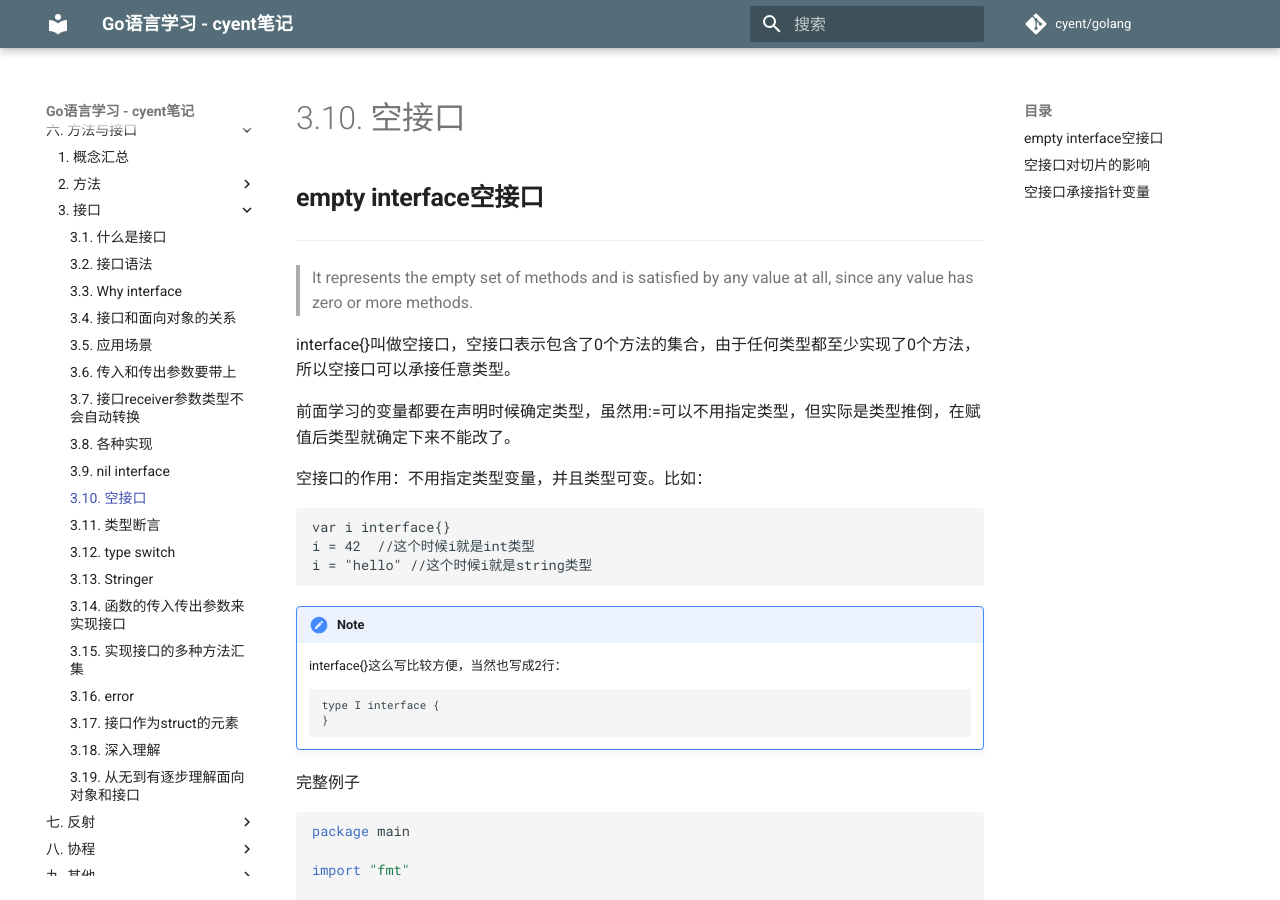
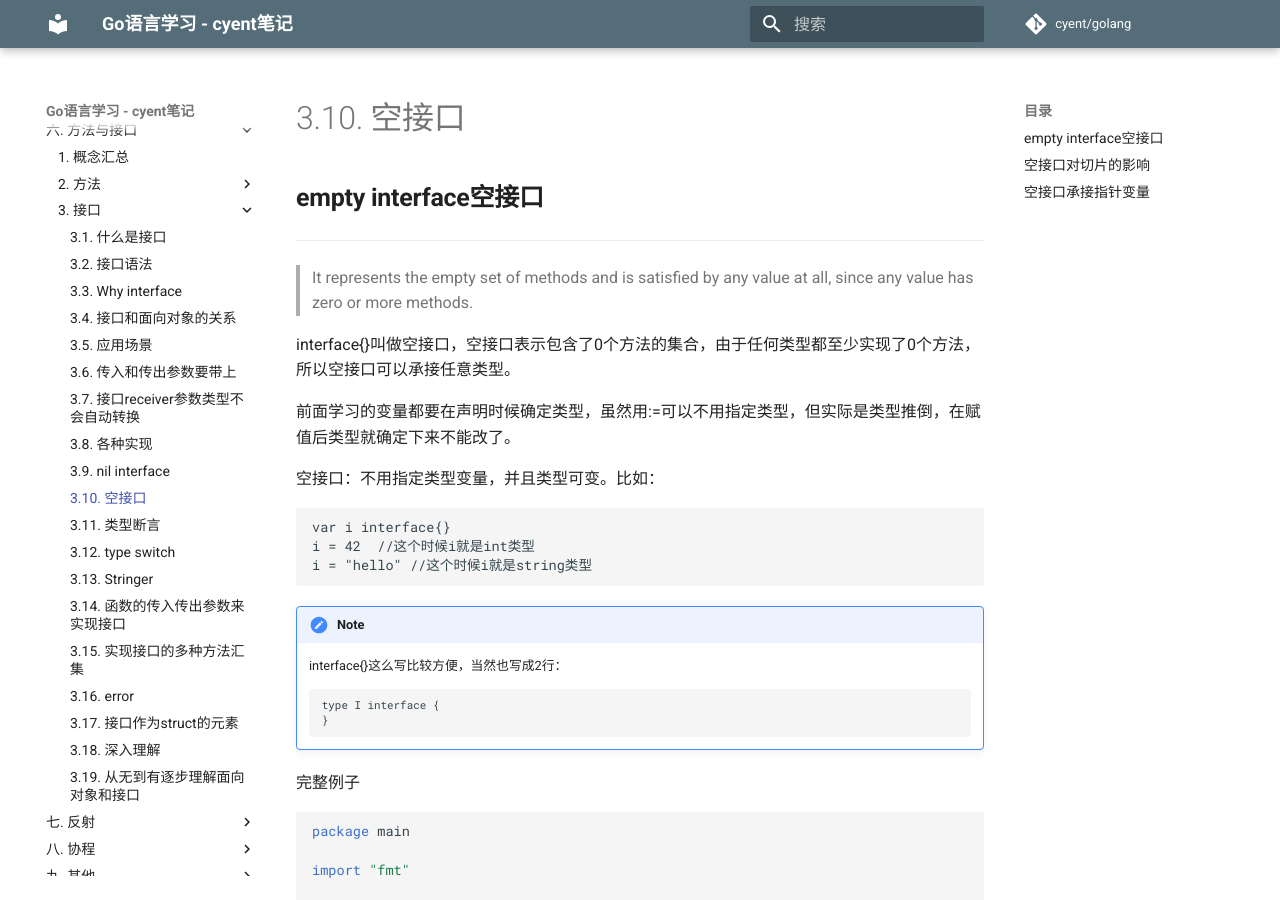
Before and after one commit to yxhsea/golang, an MkDocs documentation site: the page built from docs/method/interface_empty.md, in a window 1280 px wide and 900 px high. Built offline with MkDocs 1.6.1 and Material for MkDocs 9.7.7, drawn with Linux system fonts in a browser that asks for light colours; comment, search, counter and statistics services are not loaded; old or Windows-style settings are respelled for this version of MkDocs.

Commit message:
2018-05-27

````diff
--- a/docs/method/interface_empty.md
+++ b/docs/method/interface_empty.md
@@ -8,7 +8,7 @@ interface{}叫做空接口，空接口表示包含了0个方法的集合，由
 
 前面学习的变量都要在声明时候确定类型，虽然用:=可以不用指定类型，但实际是类型推倒，在赋值后类型就确定下来不能改了。
 
-空接口的作用：不用指定类型变量，并且类型可变。比如：
+空接口：不用指定类型变量，并且类型可变。比如：
 
 ```text
 var i interface{}
````
